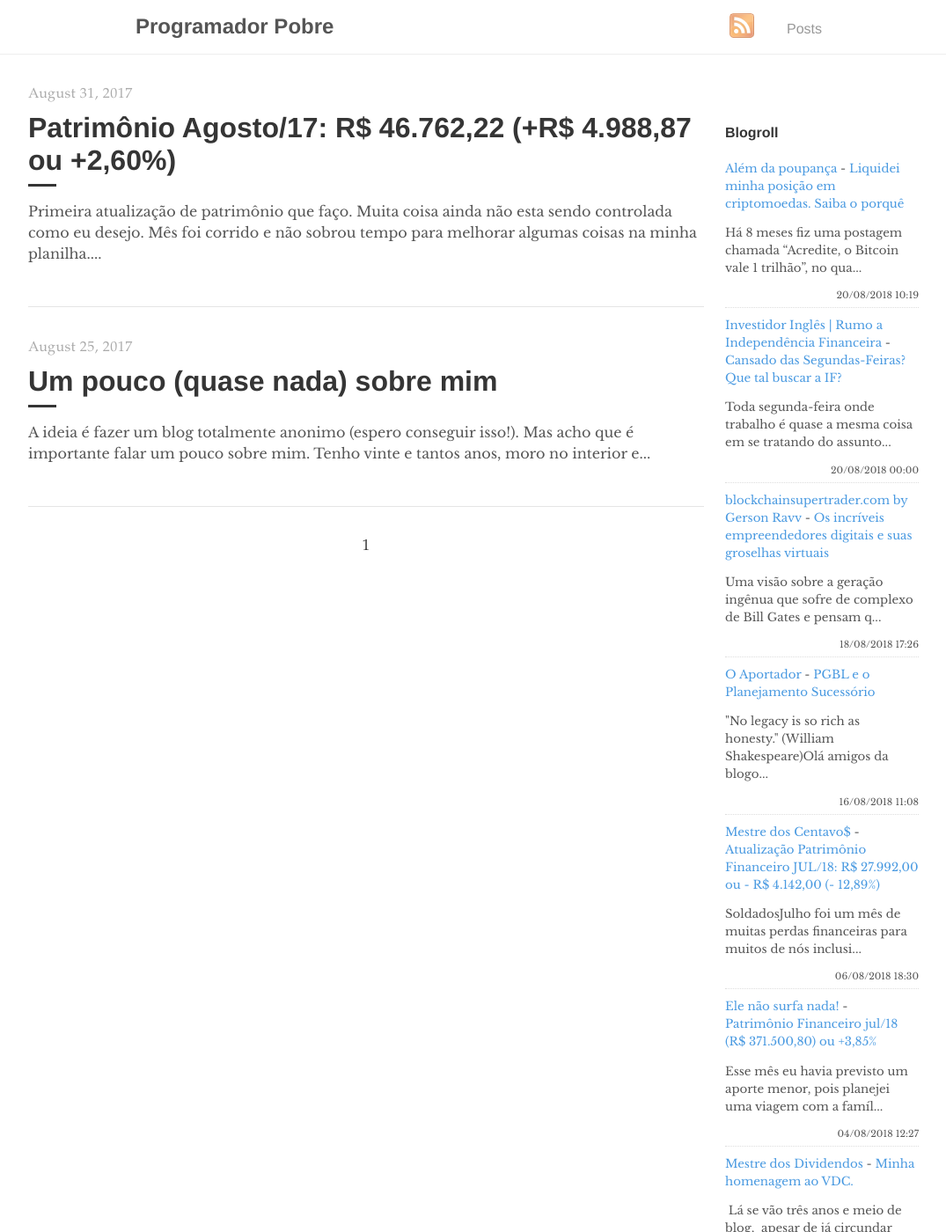
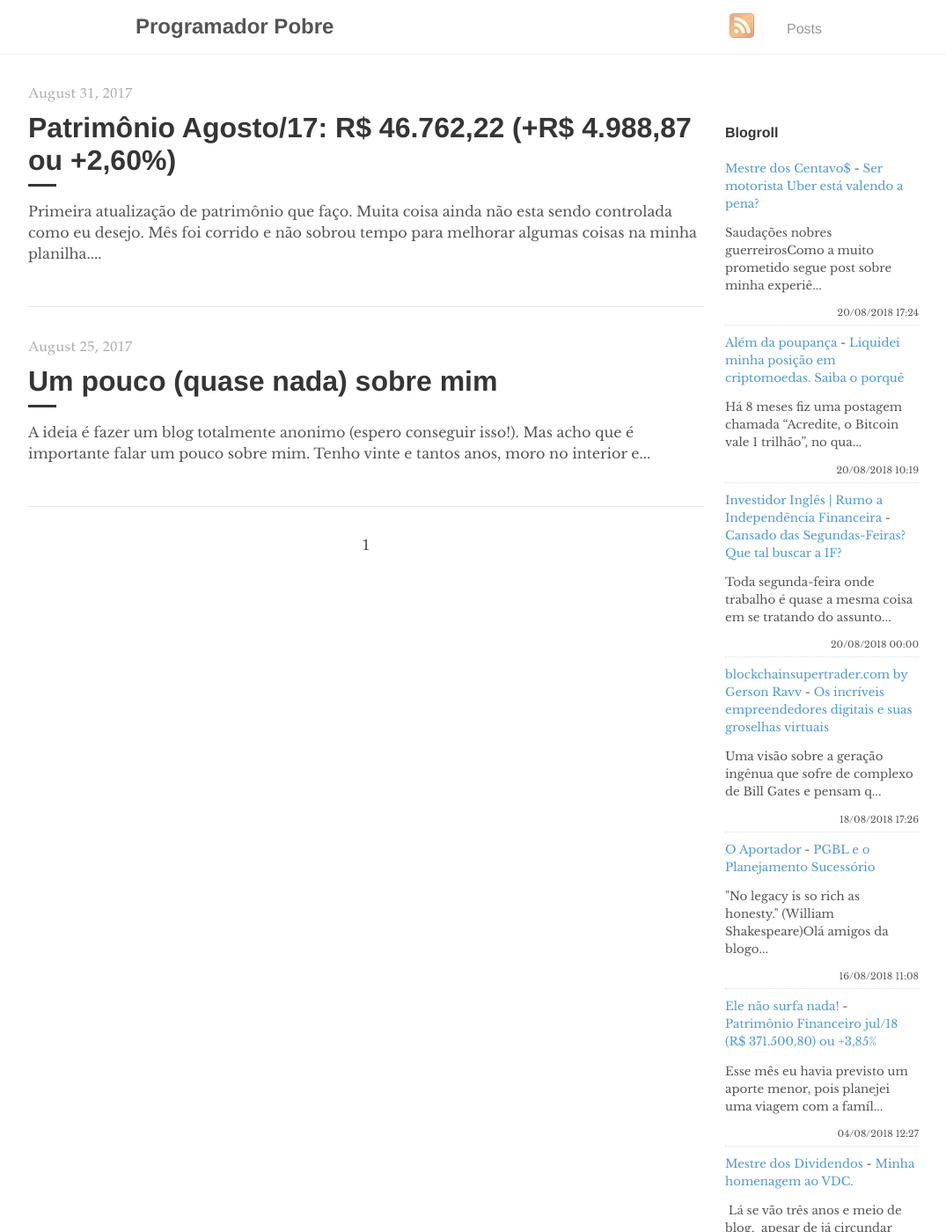
Before and after one commit to programadorpobre/programadorpobre.github.io, a Jekyll site: the page built from index.html, in a window 1280 px wide and 1400 px high. Shown: the whole window at 88% size, without its empty margins (96-1171 px from the left). Built offline with Jekyll 4.4.1, drawn with Linux system fonts in a browser that asks for light colours; the list of posts is cut into pages by our own code; comment, search, counter and statistics services are not loaded.

Commit message:
[ci skip] travis #381

```diff
--- a/_includes/feed-entries.html
+++ b/_includes/feed-entries.html
@@ -1,3 +1,8 @@
+<div class="feed-entry">
+    <a class="feed-entry-site-name" href="https://mestredoscentavos.blogspot.com/">Mestre dos Centavo$</a> - <a class="feed-entry-title" href="https://mestredoscentavos.blogspot.com/2018/08/ser-motorista-uber-esta-valendo-pena.html">Ser motorista Uber está valendo a pena?</a>
+    <p class="feed-entry-summary">Saudações nobres guerreirosComo a muito prometido segue post sobre minha experiê...</p>
+    <time datetime="2018-08-20T17:24:00.000-07:00">20/08/2018 17:24</time>
+</div>
 <div class="feed-entry">
     <a class="feed-entry-site-name" href="https://alemdapoupanca.blogspot.com/">Além da poupança</a> - <a class="feed-entry-title" href="https://alemdapoupanca.blogspot.com/2018/08/liquidei-minha-posicao-em-criptomoedas.html">Liquidei minha posição em criptomoedas. Saiba o porquê</a>
     <p class="feed-entry-summary">Há 8 meses fiz uma postagem chamada “Acredite, o Bitcoin vale 1 trilhão”, no qua...</p>
@@ -19,11 +24,6 @@
     <time datetime="2018-08-16T11:08:00.000-03:00">16/08/2018 11:08</time>
 </div>
 <div class="feed-entry">
-    <a class="feed-entry-site-name" href="https://mestredoscentavos.blogspot.com/">Mestre dos Centavo$</a> - <a class="feed-entry-title" href="https://mestredoscentavos.blogspot.com/2018/08/atualizacao-patrimonio-financeiro-jul18.html">Atualização Patrimônio Financeiro JUL/18: R$ 27.992,00 ou - R$ 4.142,00 (- 12,89%)</a>
-    <p class="feed-entry-summary">SoldadosJulho foi um mês de muitas perdas financeiras para muitos de nós inclusi...</p>
-    <time datetime="2018-08-06T18:30:00.000-07:00">06/08/2018 18:30</time>
-</div>
-<div class="feed-entry">
     <a class="feed-entry-site-name" href="https://elenaosurfanada.blogspot.com/">Ele não surfa nada!</a> - <a class="feed-entry-title" href="https://elenaosurfanada.blogspot.com/2018/08/patrimonio-financeiro-jul18-r-37150080.html">Patrimônio Financeiro jul/18 (R$ 371.500,80) ou +3,85%</a>
     <p class="feed-entry-summary">Esse mês eu havia previsto um aporte menor, pois planejei uma viagem com a famíl...</p>
     <time datetime="2018-08-04T12:27:00.000-03:00">04/08/2018 12:27</time>
```
